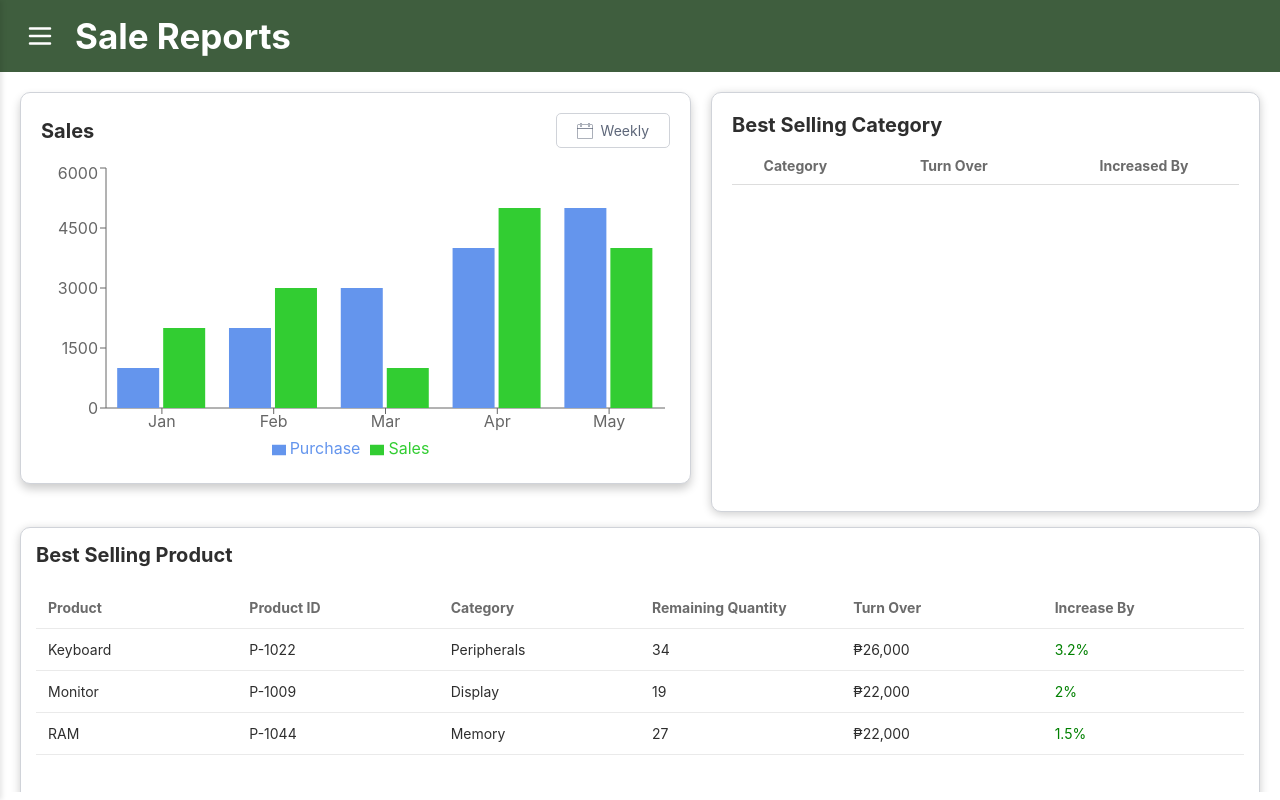
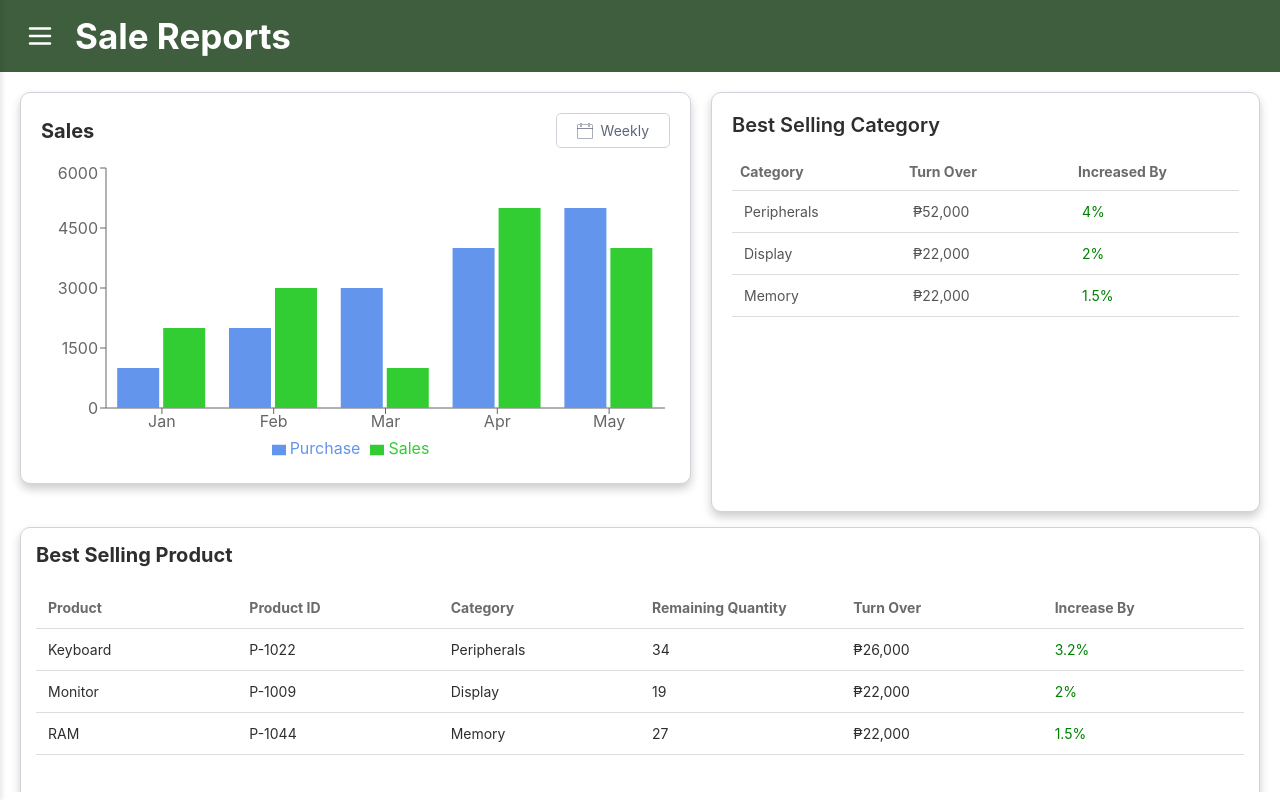
Before and after one commit to Shiverooo/OJT-PoS, a React (Create React App) app in the folder client/: page /admin/sales-reports in a window 1280 px wide. Built offline with nearby package versions, Linux system fonts and the light colour scheme.

Commit message:
connect some section to each other

```diff
--- a/client/src/components/admin/main-dashboard/top-selling-product.tsx
+++ b/client/src/components/admin/main-dashboard/top-selling-product.tsx
@@ -34,6 +34,7 @@ function TopSellingTable() {
           ))}
         </tbody>
       </table>
+      <p className="no-top-selling">No top selling product available.</p>
     </div>
   );
 }
--- a/client/src/components/admin/product-management/product-section.tsx
+++ b/client/src/components/admin/product-management/product-section.tsx
@@ -10,13 +10,11 @@ const ProductSection = ({
   handleNextPage,
   currentPage,
   totalPages,
+  showModal,
   setShowModal,
-  showModal,
-  outOfStockCount,
   handleAddProduct,
 }) => {
-  // Format date from YYYY-MM-DD to MM-DD-YYYY
-  const formatDate = (isoDate: string): string => {
+  const formatDate = (isoDate) => {
     const date = new Date(isoDate);
     const mm = String(date.getMonth() + 1).padStart(2, "0");
     const dd = String(date.getDate()).padStart(2, "0");
--- /dev/null
+++ b/client/src/components/admin/sale-reports/best-selling-category.tsx
@@ -0,0 +1,59 @@
+import React from "react";
+
+function BestSellingCategory() {
+  return (
+    <div className="best-selling-category">
+      <div className="best-category">
+        <h2>Best Selling Category</h2>
+        <div className="sales-table-wrapper">
+          {/* Table Header */}
+          <table className="sales-table-header">
+            <colgroup>
+              <col style={{ width: "30%" }} />
+              <col style={{ width: "30%" }} />
+              <col style={{ width: "30%" }} />
+            </colgroup>
+            <thead>
+              <tr>
+                <th>Category</th>
+                <th>Turn Over</th>
+                <th>Increased By</th>
+              </tr>
+            </thead>
+          </table>
+
+          {/* Table Body */}
+          <div className="table-body-wrapper">
+            <table className="sales-table-body">
+              <colgroup>
+                <col style={{ width: "30%" }} />
+                <col style={{ width: "30%" }} />
+                <col style={{ width: "30%" }} />
+              </colgroup>
+              <tbody>
+                {/* Category rows */}
+                <tr>
+                  <td>Peripherals</td>
+                  <td>₱52,000</td>
+                  <td className="increased-by">4%</td>
+                </tr>
+                <tr>
+                  <td>Display</td>
+                  <td>₱22,000</td>
+                  <td className="increased-by">2%</td>
+                </tr>
+                <tr>
+                  <td>Memory</td>
+                  <td>₱22,000</td>
+                  <td className="increased-by">1.5%</td>
+                </tr>
+              </tbody>
+            </table>
+          </div>
+        </div>
+      </div>
+    </div>
+  );
+}
+
+export default BestSellingCategory;
--- /dev/null
+++ b/client/src/components/admin/sale-reports/best-selling-product.tsx
@@ -0,0 +1,86 @@
+import React from "react";
+
+// Define the structure for a product
+interface Product {
+  product: string;
+  id: string;
+  category: string;
+  quantity: number;
+  turnover: number;
+  increase: string;
+}
+
+// Define props for the BestSellingProduct component
+interface BestSellingProductProps {
+  paginatedData: Product[];
+  currentPage: number;
+  totalPages: number;
+  onPrevPage: () => void;
+  onNextPage: () => void;
+}
+
+const BestSellingProduct: React.FC<BestSellingProductProps> = ({
+  paginatedData,
+  currentPage,
+  totalPages,
+  onPrevPage,
+  onNextPage,
+}) => {
+  return (
+    <div className="best-selling-product">
+      <div className="best-product">
+        <h2>Best Selling Product</h2>
+
+        {/* Product table */}
+        <table className="best-product-table">
+          <colgroup>
+            <col style={{ width: "15%" }} />
+            <col style={{ width: "15%" }} />
+            <col style={{ width: "15%" }} />
+            <col style={{ width: "15%" }} />
+            <col style={{ width: "15%" }} />
+            <col style={{ width: "15%" }} />
+          </colgroup>
+          <thead>
+            <tr>
+              <th>Product</th>
+              <th>Product ID</th>
+              <th>Category</th>
+              <th>Remaining Quantity</th>
+              <th>Turn Over</th>
+              <th>Increase By</th>
+            </tr>
+          </thead>
+          <tbody>
+            {/* Display paginated product data */}
+            {paginatedData.map((item, index) => (
+              <tr key={index}>
+                <td>{item.product}</td>
+                <td>{item.id}</td>
+                <td>{item.category}</td>
+                <td>{item.quantity}</td>
+                <td>₱{item.turnover.toLocaleString()}</td>
+                <td className="increase">{item.increase}</td>
+              </tr>
+            ))}
+          </tbody>
+        </table>
+
+        {/* Pagination controls */}
+        <div className="sale-pagination">
+          <button onClick={onPrevPage} disabled={currentPage === 1}>
+            Previous
+          </button>
+          <span>
+            Page {totalPages === 0 ? 1 : currentPage} of {totalPages || 1}
+          </span>
+          <button onClick={onNextPage} disabled={currentPage >= totalPages}>
+            Next
+          </button>
+        </div>
+      </div>
+    </div>
+  );
+};
+
+export default BestSellingProduct;
--- a/client/src/page/admin-dashboard/dashboard/sales-reports.tsx
+++ b/client/src/page/admin-dashboard/dashboard/sales-reports.tsx
@@ -1,7 +1,10 @@
 import React, { useState } from "react";
 import "../../../styles/admin/sales-report.css";
 import SalesPurchaseChart from "../../../components/admin/main-dashboard/sales-purchase-charts.tsx";
+import BestSellingCategory from "../../../components/admin/sale-reports/best-selling-category.tsx";
+import BestSellingProduct from "../../../components/admin/sale-reports/best-selling-product.tsx";
 
+// Sample data for sales and purchases
 const salesPurchaseData = [
   { month: "Jan", purchase: 1000, sales: 2000 },
   { month: "Feb", purchase: 2000, sales: 3000 },
@@ -10,7 +13,7 @@ const salesPurchaseData = [
   { month: "May", purchase: 5000, sales: 4000 },
 ];
 
-// Dummy product data for pagination
+// Sample data for best-selling products
 const productData = [
   {
     product: "Keyboard",
@@ -39,19 +42,24 @@ const productData = [
 ];
 
 function SalesReport() {
+  // Track the current page for pagination
   const [currentPage, setCurrentPage] = useState(1);
   const pageSize = 9;
 
+  // Calculate total number of pages
   const totalPages = Math.ceil(productData.length / pageSize);
 
+  // Go to previous page
   const handlePrevPage = () => {
     setCurrentPage((prev) => Math.max(prev - 1, 1));
   };
 
+  // Go to next page
   const handleNextPage = () => {
     setCurrentPage((prev) => Math.min(prev + 1, totalPages));
   };
 
+  // Slice data based on current page
   const paginatedData = productData.slice(
     (currentPage - 1) * pageSize,
     currentPage * pageSize
@@ -60,83 +68,23 @@ function SalesReport() {
   return (
     <div className="sales-report-wrapper">
       <div className="sales-report-container">
+        {/* Sales and Purchase Chart */}
         <div className="sales-chart-container">
           <SalesPurchaseChart data={salesPurchaseData} />
         </div>
 
-        <div className="best-selling-category">
-          <div className="best-category">
-            <h2>Best Selling Category</h2>
-            <table>
-              <colgroup>
-                <col style={{ width: "20%" }} />
-                <col style={{ width: "30%" }} />
-                <col style={{ width: "30%" }} />
-              </colgroup>
-              <thead>
-                <tr>
-                  <th>Category</th>
-                  <th>Turn Over</th>
-                  <th>Increased By</th>
-                </tr>
-              </thead>
-              <tbody>{/* Add category rows here */}</tbody>
-            </table>
-          </div>
-        </div>
+        {/* Best Selling Category Section */}
+        <BestSellingCategory />
       </div>
 
-      <div className="best-selling-product">
-        <div className="best-product">
-          <h2>Best Selling Product</h2>
-          <table className="best-product-table">
-            <colgroup>
-              <col style={{ width: "15%" }} />
-              <col style={{ width: "15%" }} />
-              <col style={{ width: "15%" }} />
-              <col style={{ width: "15%" }} />
-              <col style={{ width: "15%" }} />
-              <col style={{ width: "15%" }} />
-            </colgroup>
-            <thead>
-              <tr>
-                <th>Product</th>
-                <th>Product ID</th>
-                <th>Category</th>
-                <th>Remaining Quantity</th>
-                <th>Turn Over</th>
-                <th>Increase By</th>
-              </tr>
-            </thead>
-            <tbody>
-              {paginatedData.map((item, index) => (
-                <tr key={index}>
-                  <td>{item.product}</td>
-                  <td>{item.id}</td>
-                  <td>{item.category}</td>
-                  <td>{item.quantity}</td>
-                  <td>₱{item.turnover.toLocaleString()}</td>
-                  <td className="increase">{item.increase}</td>
-                </tr>
-              ))}
-            </tbody>
-          </table>
-          <div className="sale-pagination">
-            <button onClick={handlePrevPage} disabled={currentPage === 1}>
-              Previous
-            </button>
-            <span>
-              Page {totalPages === 0 ? 1 : currentPage} of {totalPages || 1}
-            </span>
-            <button
-              onClick={handleNextPage}
-              disabled={currentPage >= totalPages}
-            >
-              Next
-            </button>
-          </div>
-        </div>
-      </div>
+      {/* Best Selling Product Table with Pagination */}
+      <BestSellingProduct
+        paginatedData={paginatedData}
+        currentPage={currentPage}
+        totalPages={totalPages}
+        onPrevPage={handlePrevPage}
+        onNextPage={handleNextPage}
+      />
     </div>
   );
 }
--- a/client/src/styles/admin/sales-report.css
+++ b/client/src/styles/admin/sales-report.css
@@ -5,12 +5,13 @@ body {
   padding: 0;
 }
 
+/* Wrapper for the entire sales report section */
 .sales-report-wrapper {
   max-height: 90vh;
   overflow-y: auto;
 }
 
-/* Scrollbar Styling */
+/* Custom Scrollbar Styling for the main wrapper */
 .sales-report-wrapper::-webkit-scrollbar {
   width: 8px;
 }
@@ -27,6 +28,7 @@ body {
   background: #555;
 }
 
+/* Grid layout for chart and best category side-by-side */
 .sales-report-container {
   display: grid;
   grid-template-areas: "sales-chart best-category";
@@ -36,47 +38,107 @@ body {
   padding: 20px;
 }
 
-/* Best Selling Category */
+/* Best Selling Category Section */
 .best-category {
   grid-area: best-category;
-  background: white;
+  background: #ffffff;
   padding: 20px;
   border-radius: 10px;
   height: 52.5vh;
-  box-shadow: 0 2px 10px rgba(0, 0, 0, 0.2);
+  box-shadow: 0 5px 10px rgba(0, 0, 0, 0.2);
   border: 1px solid #d0d3d9;
-  overflow-y: auto;
+  display: flex;
+  flex-direction: column;
 }
 
 .best-category h2 {
   font-size: 20px;
-  font-weight: bold;
+  font-weight: 600;
   color: #2e2e2e;
+  margin-bottom: 16px;
 }
 
-.best-category table {
+/* Container for table (header + scrollable body) */
+.sales-table-wrapper {
+  width: 100%;
+  overflow: hidden;
+  flex: 1;
+  display: flex;
+  flex-direction: column;
+}
+
+/* Table header (fixed part) */
+.sales-table-header {
   width: 100%;
   border-collapse: collapse;
-  margin-top: 10px;
   table-layout: fixed;
 }
 
-.best-category th,
-.best-category td {
+.sales-table-header th {
   font-size: 14px;
-  padding: 10px 2px;
-  vertical-align: middle;
+  text-align: left;
+  padding: 10px 8px;
+  color: #6b6b6b;
   border-bottom: 1px solid #ddd;
-  color: #6b6b6b;
 }
 
-/* Best Selling Product */
+/* Scrollable body area for table rows */
+.table-body-wrapper {
+  overflow-y: auto;
+  flex: 1;
+  max-height: calc(52.5vh - 82px);
+}
+
+/* Table body styling */
+.sales-table-body {
+  width: 100%;
+  border-collapse: collapse;
+  table-layout: fixed;
+}
+
+.sales-table-body td {
+  font-size: 14px;
+  padding: 12px;
+  text-align: left;
+  color: #555555;
+  border-bottom: 1px solid #ddd;
+  cursor: pointer;
+}
+
+.sales-table-body td.increased-by {
+  color: green;
+}
+
+.sales-table-body tr:hover {
+  background-color: #ebe8e8;
+  transition: background 0.2s ease;
+}
+
+/* Scrollbar for table body */
+.table-body-wrapper::-webkit-scrollbar {
+  width: 6px;
+}
+
+.table-body-wrapper::-webkit-scrollbar-track {
+  background: #f1f1f1;
+}
+
+.table-body-wrapper::-webkit-scrollbar-thumb {
+  background: #888;
+}
+
+.table-body-wrapper::-webkit-scrollbar-thumb:hover {
+  background: #555;
+}
+
+/* Best Selling Product Section */
 .best-selling-product {
   grid-area: best-product;
   margin-top: -25px;
   padding: 20px;
 }
 
+/* Container for product table and pagination */
 .best-product {
   position: relative;
   background: white;
@@ -84,7 +146,7 @@ body {
   padding-bottom: 70px;
   border-radius: 10px;
   height: 70vh;
-  box-shadow: 0 2px 10px rgba(0, 0, 0, 0.2);
+  box-shadow: 0 5px 10px rgba(0, 0, 0, 0.2);
   border: 1px solid #d0d3d9;
 }
 
@@ -94,6 +156,7 @@ body {
   color: #2e2e2e;
 }
 
+/* Table for best-selling products */
 .best-product-table {
   width: 100%;
   border-collapse: collapse;
@@ -106,8 +169,17 @@ body {
   font-size: 14px;
   padding: 12px;
   text-align: left;
-  border-bottom: 1px solid #eaeaea;
+  border-bottom: 1px solid #ddd;
   color: #2e2e2e;
+}
+
+.best-product-table tbody tr {
+  cursor: pointer;
+}
+
+.best-product-table tbody tr:hover {
+  background-color: #ebe8e8;
+  transition: background 0.2s ease;
 }
 
 .best-product-table th {
@@ -116,10 +188,9 @@ body {
 
 .best-product-table td.increase {
   color: green;
-  /* text-align: right; */
 }
 
-/* Pagination */
+/* Pagination Styling */
 .sale-pagination {
   display: flex;
   justify-content: space-between;
@@ -133,6 +204,7 @@ body {
   z-index: 1;
 }
 
+/* Pagination buttons */
 .sale-pagination button {
   width: 100px;
   padding: 5px 10px;
--- a/client/src/styles/admin/user-management.css
+++ b/client/src/styles/admin/user-management.css
@@ -164,6 +164,7 @@ th button {
   height: 16px;
   display: block;
   margin: 0 auto;
+  cursor: pointer;
 }
 
 /* ========== DELETE BUTTON (Top Right) ========== */
```
Also changed, not shown: client/src/components/admin/main-dashboard/inventory-summary.tsx (+2 -13 lines), client/src/components/admin/main-dashboard/low-quantity-stocks.tsx (+4 -6 lines), client/src/page/admin-dashboard/dashboard/admin-main-dashboard.tsx (+17 -7 lines), client/src/styles/admin/admin-main-dashboard.css (+62 -31 lines).
